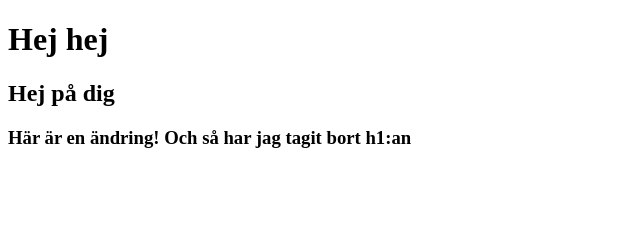
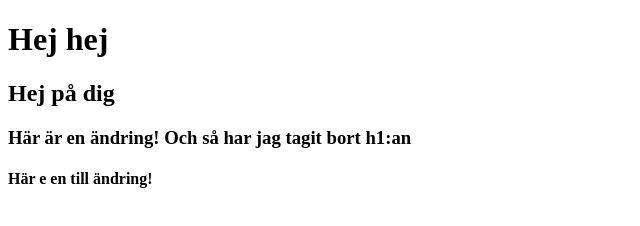
Before and after one commit to peringe99/gitIntro, a plain HTML site: page index.html in a window 1280 px wide. Shown: the whole page, without its empty margins (0-640 px from the left). Drawn offline with Linux system fonts and the light colour scheme.

Commit message:
ändring index

```diff
--- a/index.html
+++ b/index.html
@@ -10,5 +10,8 @@
     <h2>Hej på dig</h2>
 
     <h3>Här är en ändring! Och så har jag tagit bort h1:an </h3>
+
+
+    <h4>Här e en till ändring!</h4>
 </body>
 </html>
```
